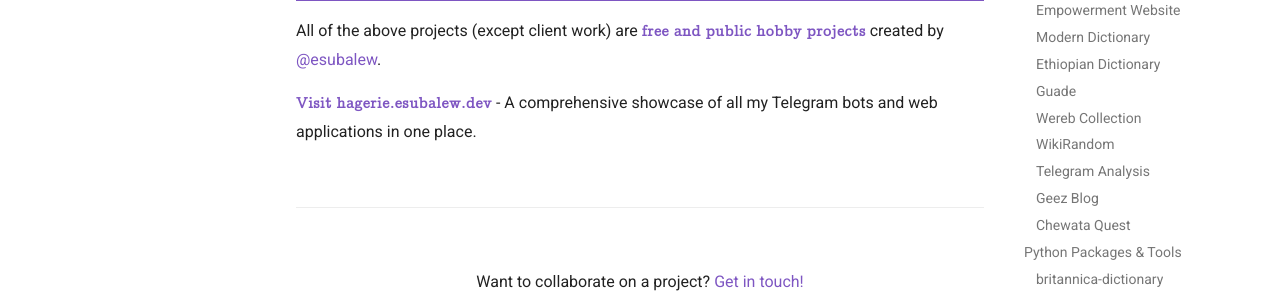
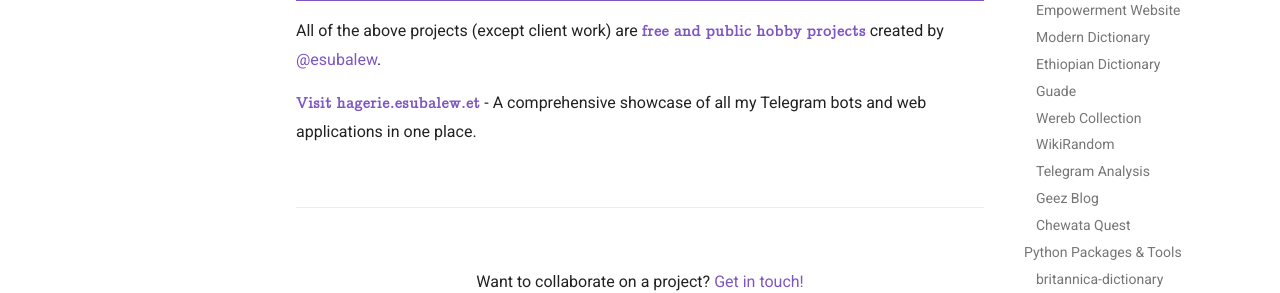
Before and after one commit to Esubaalew/esubaalew.github.io, an MkDocs documentation site: the page built from docs/projects.md, in a window 1280 px wide and 900 px high, scrolled down 10997 px. Shown: the part 425-718 px from the top of the window. Built offline with MkDocs 1.6.1 and Material for MkDocs 9.7.7, drawn with Linux system fonts in a browser that asks for light colours; some web fonts are replaced; comment, search, counter and statistics services are not loaded.

Commit message:
Fix hagerie link: esubalew.dev → esubalew.et

```diff
--- a/docs/projects.md
+++ b/docs/projects.md
@@ -348,7 +348,7 @@
 
 All of the above projects (except client work) are **free and public hobby projects** created by [@esubalew](https://github.com/Esubaalew).
 
-**Visit [hagerie.esubalew.dev](https://hagerie.esubalew.dev)** - A comprehensive showcase of all my Telegram bots and web applications in one place.
+**Visit [hagerie.esubalew.et](https://hagerie.esubalew.et)** - A comprehensive showcase of all my Telegram bots and web applications in one place.
 
 ---
 
```
Also changed, not shown: src/content/projects.md (+1 -1 lines).
